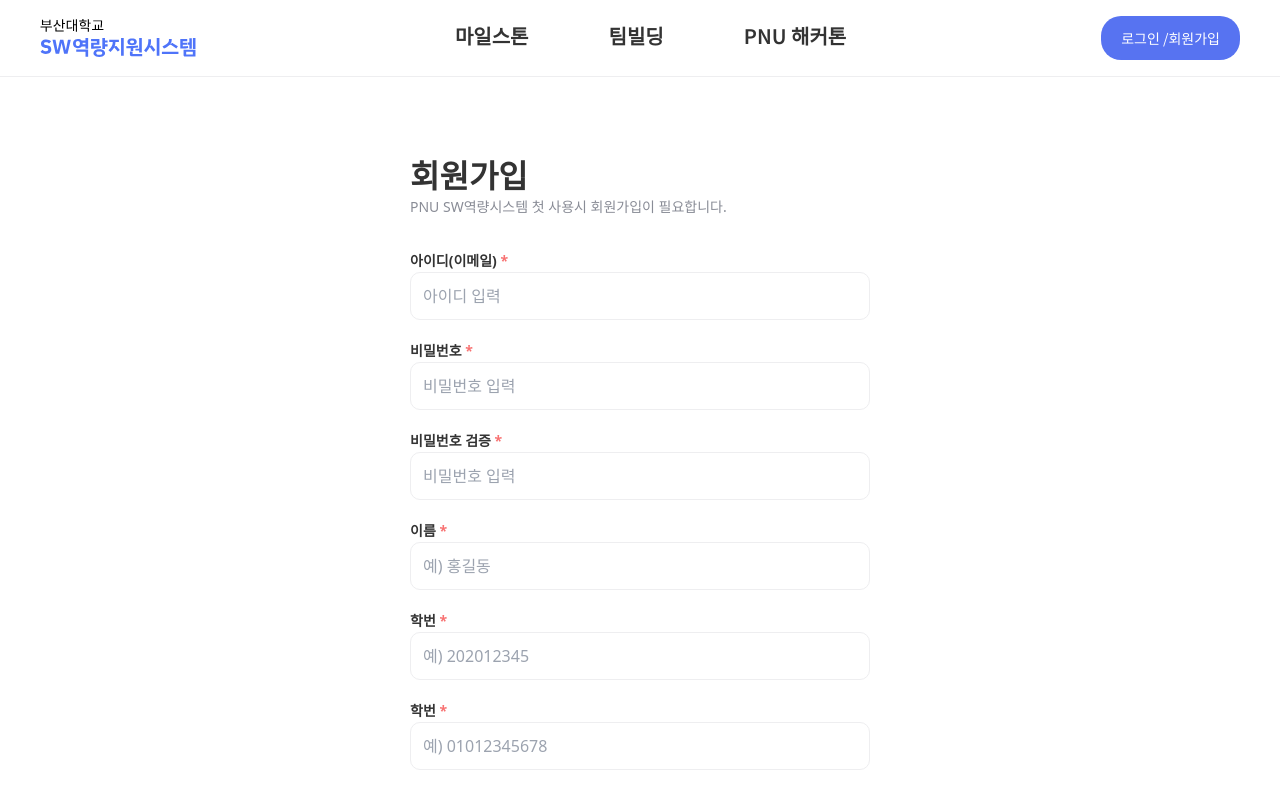
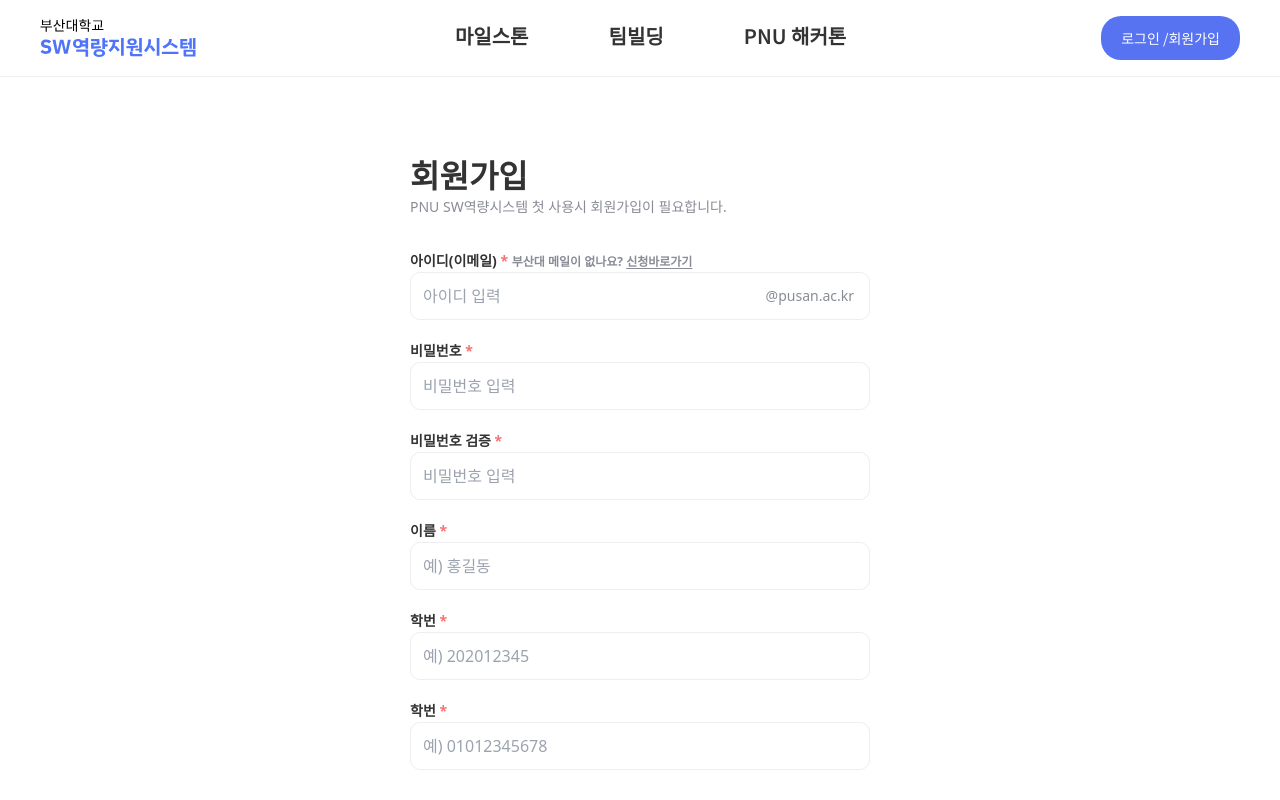
Before and after one commit to SW-CSS/sw-css, a Next.js app in the folder frontend/: page /sign-up in a window 1280 px wide. Shown: the top 800 px of the page. Built offline with nearby package versions, Linux system fonts and the light colour scheme.

Commit message:
feat: 기존의 textInput을 EmailTextInput 컴포넌트로 변경
#53

```diff
--- a/frontend/src/app/(auth)/sign-up/components/SignUpFirstPage/index.tsx
+++ b/frontend/src/app/(auth)/sign-up/components/SignUpFirstPage/index.tsx
@@ -6,6 +6,8 @@ import { Formik, Form } from 'formik';
 import * as Yup from 'yup';
 
 import { TextInput } from '@/app/components/Formik/TextInput';
+
+import EmailTextInput from './components/EmailTextInput';
 
 export interface FirstInfo {
   email: string;
@@ -41,7 +43,7 @@ const validationSchema = Yup.object().shape({
   name: Yup.string().required('필수 입력란입니다. 이름을 입력해주세요.'),
   studentId: Yup.string()
     .required('필수 입력란입니다. 학번을 입력해주세요.')
-    .matches(/^[\d]{9}$/, '9자리 학번/교직원 번호를 입력해주세요.'),
+    .matches(/^[\d]{9}$/, '9자리의 학번을 입력해주세요.'),
   phoneNumber: Yup.string()
     .required('필수 입력란입니다. 전화번호를 입력해주세요.')
     .matches(/^([0-9]{10,11})$/, '띄어쓰기나 특수기호 없이 숫자로만 입력해주세요.'),
@@ -55,14 +57,14 @@ const SignUpSecondPage = ({ handleSubmitButtonClick }: { handleSubmitButtonClick
       handleSubmitButtonClick(values);
       setSubmitting(false);
     }}
+    className="w-full"
   >
     {({ isSubmitting, values, touched, handleChange, handleBlur, errors }) => (
-      <Form className="flex flex-col gap-6">
-        <TextInput
+      <Form className="flex flex-col gap-6" autoComplete="off">
+        <EmailTextInput
           name="email"
           label="아이디(이메일)"
           type="text"
-          isRequired
           placeholder="아이디 입력"
           value={values.email}
           onChange={handleChange}
```
